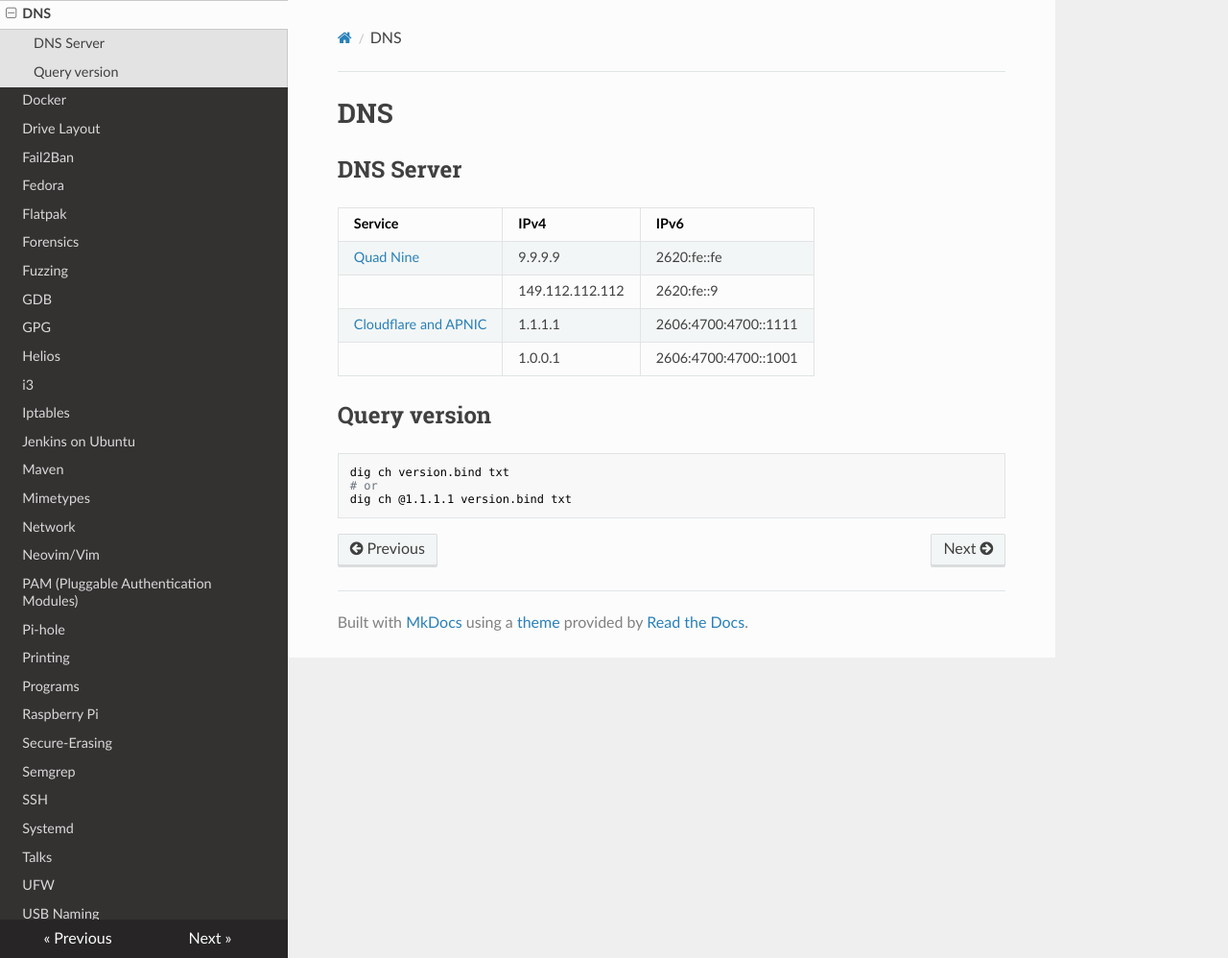
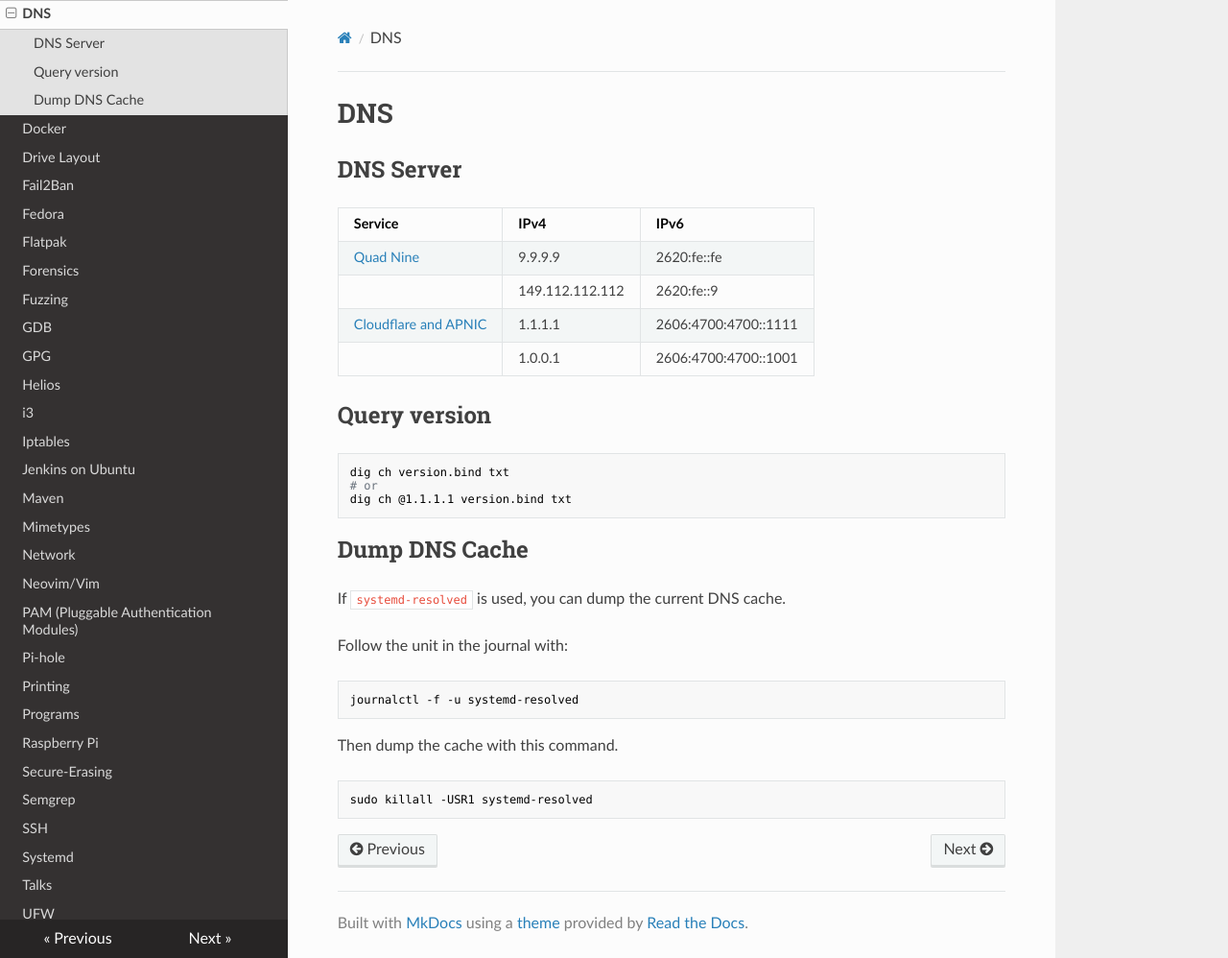
Before and after one commit to Maaxxs/wiki, an MkDocs documentation site: the page built from docs/dns.md, in a window 1280 px wide and 998 px high. Shown: the whole window at 96% size. Built offline with MkDocs 1.6.1, drawn with Linux system fonts in a browser that asks for light colours; nearby versions of some CDN libraries.

Commit message:
Add cmd to dump DNS cache with `systemd-resolved`

````diff
--- a/docs/dns.md
+++ b/docs/dns.md
@@ -26,3 +17,17 @@ dig ch version.bind txt
 # or
 dig ch @1.1.1.1 version.bind txt
 ```
+
+## Dump DNS Cache
+
+If `systemd-resolved` is used, you can dump the current DNS cache.
+
+Follow the unit in the journal with:
+```sh
+journalctl -f -u systemd-resolved
+```
+
+Then dump the cache with this command.
+```sh
+sudo killall -USR1 systemd-resolved
+```
````
Also changed, not shown: other parts of docs/dns.md (+0 -9 lines).
